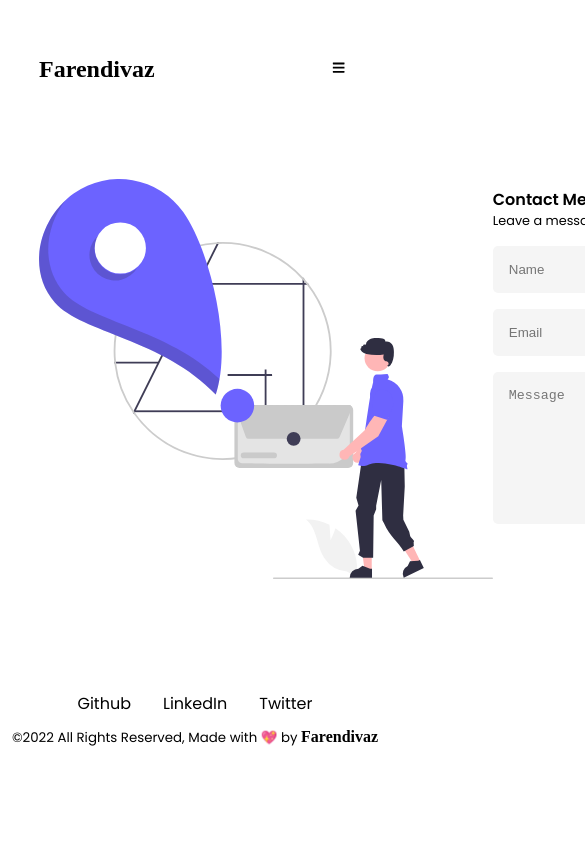
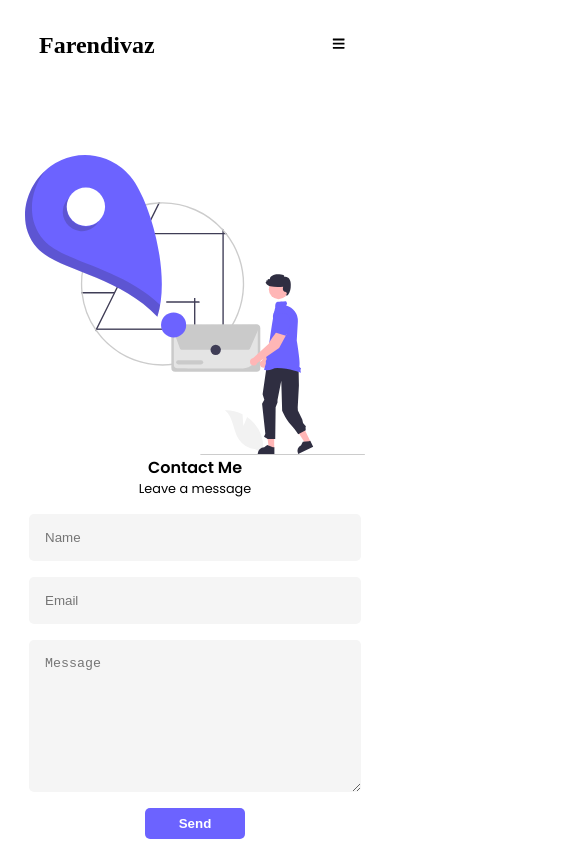
Before and after one commit to farendivaz/farendivaz.live, a React (Create React App) app: page /contact in a window 390 px wide. Shown: the top 844 px of the page, 585 px wide, since content can reach past the window. Built offline with nearby package versions, Linux system fonts and the light colour scheme; a web font is replaced by a local one.

Commit message:
fully responsive for mobile devices

```diff
--- a/src/components/Contact.jsx
+++ b/src/components/Contact.jsx
@@ -72,11 +72,20 @@ const Wrapper = styled.main`
     font-size: 0.8rem;
     margin: 0 0 1rem 0;
   }
+  @media screen and (max-width: 960px) {
+    flex-direction: column;
+    justify-content: center;
+    align-items: center;
+    img {
+      height: 300px;
+    }
+  }
 `;
 
 const ContactWrapper = styled.section`
   width: 500px;
   background-color: #fff;
+  margin: 0;
   form {
     display: flex;
     flex-direction: column;
@@ -101,5 +110,19 @@ const ContactWrapper = styled.section`
     border-radius: 5px;
     cursor: pointer;
   }
+  @media screen and (max-width: 960px) {
+    input,
+    textarea {
+      width: 60%;
+      margin: auto;
+    }
+    button {
+      align-self: center;
+    }
+    h4,
+    p {
+      text-align: center;
+    }
+  }
 `;
 export default Contact;
--- a/src/components/Navbar.js
+++ b/src/components/Navbar.js
@@ -74,6 +74,9 @@ const Wrapper = styled.nav`
     text-decoration: none;
     color: #000;
   }
+  @media screen and (max-width: 960px) {
+    margin: 0 auto;
+  }
 `;
 export const Nav = styled.ul`
   display: flex;
--- a/src/components/Projects.js
+++ b/src/components/Projects.js
@@ -42,11 +42,12 @@ const ProjectsWrapper = styled.main`
     flex-direction: column;
     justify-content: center;
     align-items: center;
+    margin: 0 auto;
   }
 `;
 const ProjectItem = styled.section`
   width: 40%;
-  margin: 1rem;
+  margin: 1rem auto;
   border-radius: 20px;
   transition: 500ms;
   box-shadow: rgba(100, 100, 111, 0.2) 0px 7px 29px 0px;
```
